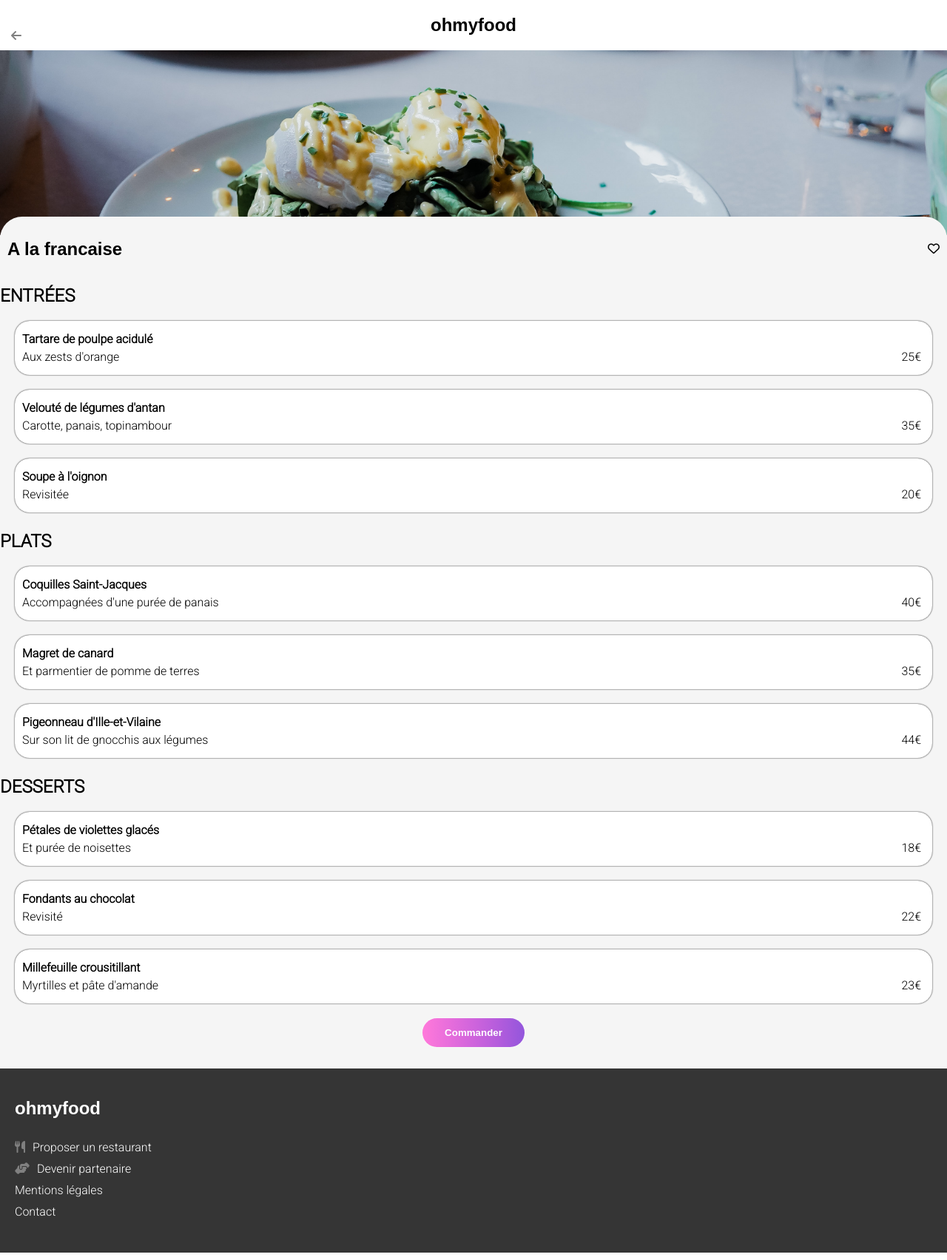
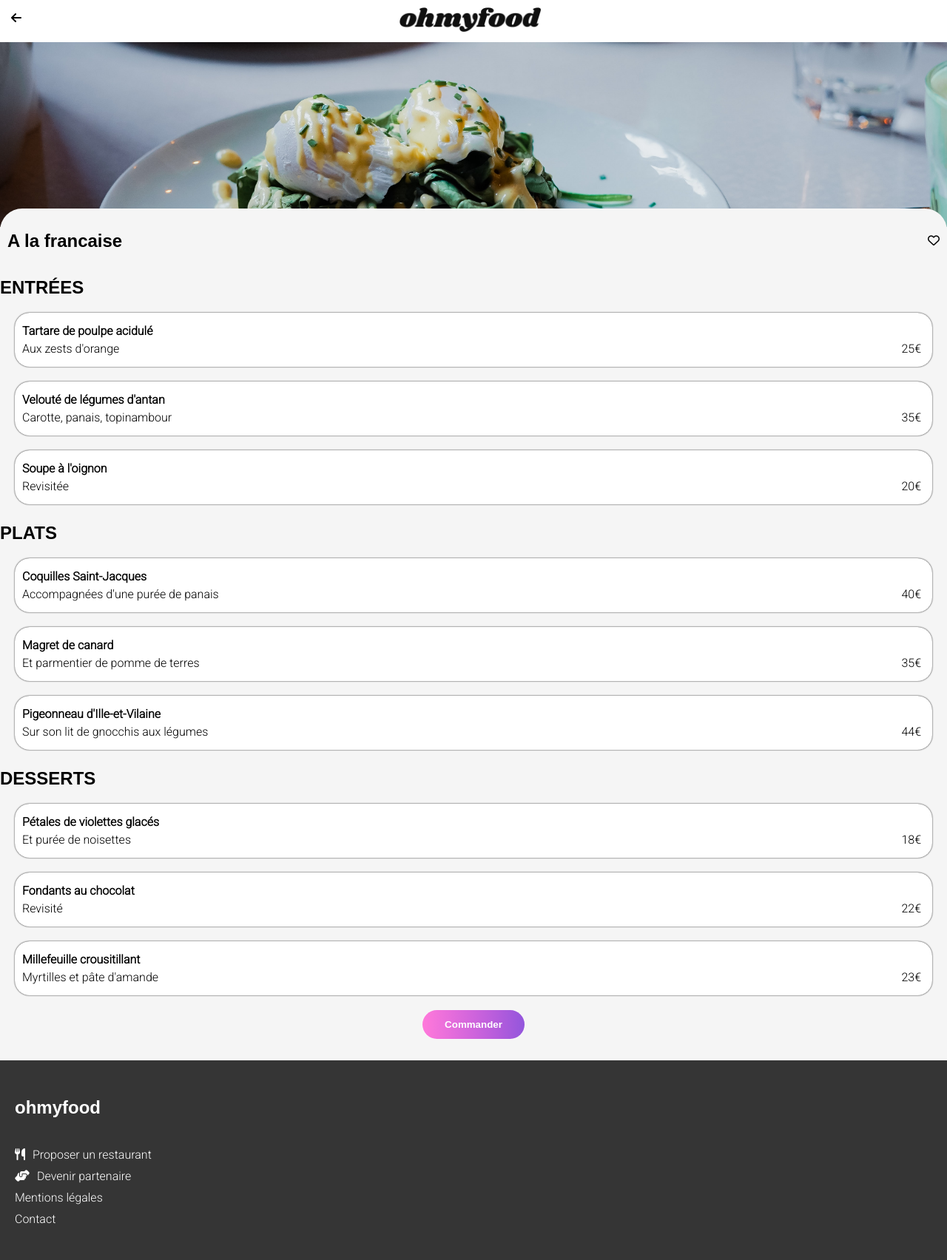
Before and after one commit to simoncodec/OhMyFood, a website: page menu_a_la_francaise.html in a window 1280 px wide. Shown: the whole page at 74% size. Drawn offline with Linux system fonts and the light colour scheme; a web font is replaced by a local one.

Commit message:
reglage du logo header, mise au point de l'image du footer

```diff
--- a/menu_a_la_francaise.html
+++ b/menu_a_la_francaise.html
@@ -20,7 +20,7 @@
     <header>
         <div class="header__tittle">
             <a href="/index.html"><i class="fas fa-arrow-left arrow"></i></a>
-            <h2 class="H-F">ohmyfood</h2>
+            <img class="H-F" src="./assets/images/logo/ohmyfood.png" alt="logo ohmyfood">
         </div>
     </header>
 
@@ -145,7 +145,7 @@
 
 
     <footer class="findepage">
-        <h2 class="H-F">ohmyfood</h2>
+        <h2 class="H-F fin">ohmyfood</h2>
         <div class="about">
             <ul>
                 <li><a href="#"></a><i class="fas fa-utensils"></i>Proposer un restaurant</a></li>
--- a/sass/_Base/_typographie.scss
+++ b/sass/_Base/_typographie.scss
@@ -2,9 +2,15 @@
 .H-F, .nom_restaurants
 {
     font-family: 'Shrikhand', sans-serif;
+    padding: 10px 10px 10px 0px;
 }
 
 body, html, p
 {
     font-family: 'Roboto', 'sans-serif';
 }
+
+h2, .nom
+{
+    font-family: Arial, Helvetica, sans-serif;
+}
--- a/sass/_Layout/_fonction.scss
+++ b/sass/_Layout/_fonction.scss
@@ -30,6 +30,6 @@
         margin-left: 20px;
         margin-right: 50px;
     }
-    .fas {
+    .p1 {
         color: grey;
     }
--- a/sass/_Layout/_header.scss
+++ b/sass/_Layout/_header.scss
@@ -13,6 +13,6 @@ header img
 .arrow
 {
     position: absolute;
-    top: 5%;
+    top: 2%;
     left: 15px;
 }
--- a/sass/_Utils/_mixins.scss
+++ b/sass/_Utils/_mixins.scss
@@ -139,7 +139,6 @@
         margin-top: 27px;
         left: 70%;
         font-weight: bold;
-
     }
 
     @mixin btn_order {
```
Also changed, not shown: index.html (+5 -5 lines), menu_la_note_enchantée.html (+2 -2 lines), menu_la_palette_du_gout.html (+2 -2 lines), menu_le_délice_des_sens.html (+2 -2 lines), .public/css/style.css, 1 other file.
